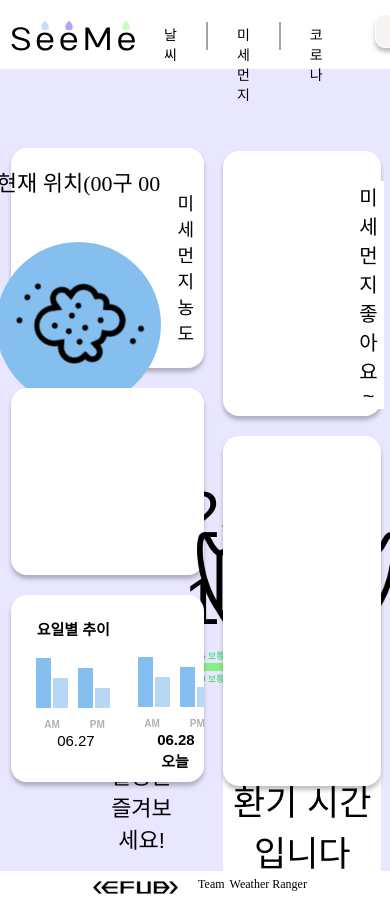
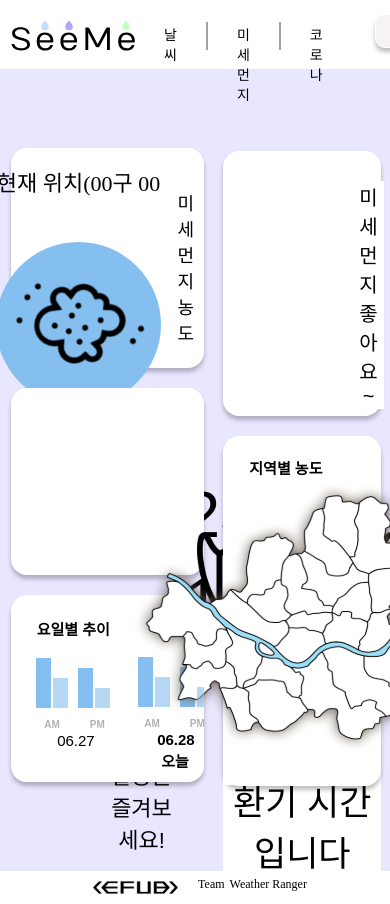
Before and after one commit to EFUB-SeeMe/SeeMe_Front, a React (Create React App) app: page /#/dust in a window 390 px wide. Shown: the top 904 px of the page. Built offline with nearby package versions, Linux system fonts and the light colour scheme; a web font is replaced by a local one.

Commit message:
지도 모바일 구현

```diff
--- a/src/pages/DustPage/DustPage.js
+++ b/src/pages/DustPage/DustPage.js
@@ -9,8 +9,12 @@ import dust from '../../assets/Group 336.svg'
 import location from '../../assets/Dust_location.svg'
 import blue from '../../assets/Dust_blue.svg'
 import standard from '../../assets/Dust_standard.svg'
+import map from '../../assets/Dust_map.svg'
+
+
 import Dustgraph_day from './Dustgraph_day'
 import Dustgraph_today from './Dustgraph_today'
+
 
 
 const Background = styled.div`
@@ -360,7 +364,7 @@ const Mask = styled.image`
   border: none;
   outline: none;
 `
-const 요일별추이 = styled.button`
+const Text = styled.button`
   align-items: left;
   margin-top: 20px;
   margin-left: 30px;
@@ -378,6 +382,22 @@ const 요일별추이 = styled.button`
     //between
     font-size: 15px;
     margin-left: 20px;
+  }
+`
+
+const Map = styled.image`
+  display: flex;
+  flex-direction: column;
+  align-items: center;
+  margin-right: 10px;
+  margin-top: 0%;
+  background: white;
+  border: none;
+  outline: none;
+  @media (min-width: 1440px) {
+    //desktop
+    width: 330px
+    height: 300px;
   }
 `
 
@@ -440,7 +460,7 @@ function DustPage() {
           <Box2></Box2>
           <Box2>
             <Box2_sub1>
-              <요일별추이> 요일별 추이 </요일별추이>
+              <Text> 요일별 추이 </Text>
             </Box2_sub1>
             <Box2_sub2>
               <Dustgraph_day color="#85BFEF" height1="50" height2="30" height3="40" height4="20" day="06.27"/>
@@ -458,16 +478,17 @@ function DustPage() {
               <알림1_bold> 덴탈마스크 </알림1_bold>
               <추천>추천 </추천>
             </div>
-            <Mask>
-              <img src={mask} />
-            </Mask>
+            <Mask> <img src={mask} /> </Mask>
             <알림2> 14시 30분 ~ 15시 30분 </알림2>
             <알림3>
               {' '}
               <div> 환기 시간 입니다 </div>
             </알림3>
           </Box3>
-          <Box4></Box4>
+          <Box4>
+          <Text> 지역별 농도 </Text>
+          <Map> <img src={map} /> </Map>
+          </Box4>
         </Wrapper2>
 
         <Wrapper3>
@@ -475,7 +496,7 @@ function DustPage() {
           <Box2></Box2>
           <Box2>
           <Box2_sub1>
-              <요일별추이> 요일별 추이 </요일별추이>
+              <Text> 요일별 추이 </Text>
             </Box2_sub1>
             <Box2_sub2>
               <Dustgraph_day color="#85BFEF" height1="50" height2="30" height3="40" height4="20" day="06.27"/>
@@ -484,7 +505,10 @@ function DustPage() {
             </Box2_sub2>
           </Box2>
           <Box3></Box3>
-          <Box4></Box4>
+          <Box4>
+            <Text> 지역별 농도 </Text>
+            <Map> <img src={map} /> </Map>
+          </Box4>
         </Wrapper3>
       </Background>
       <Footer />
```
Also changed, not shown: src/assets/Dust_map.svg (added).
